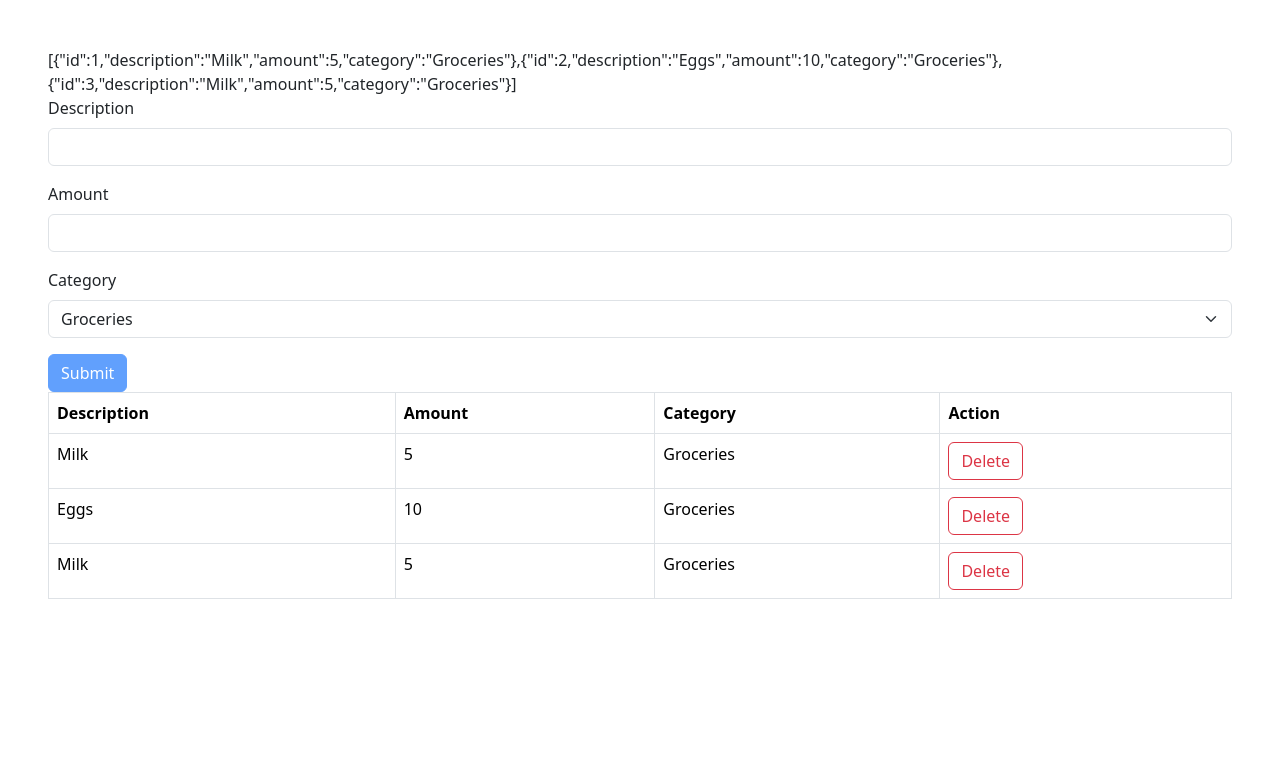
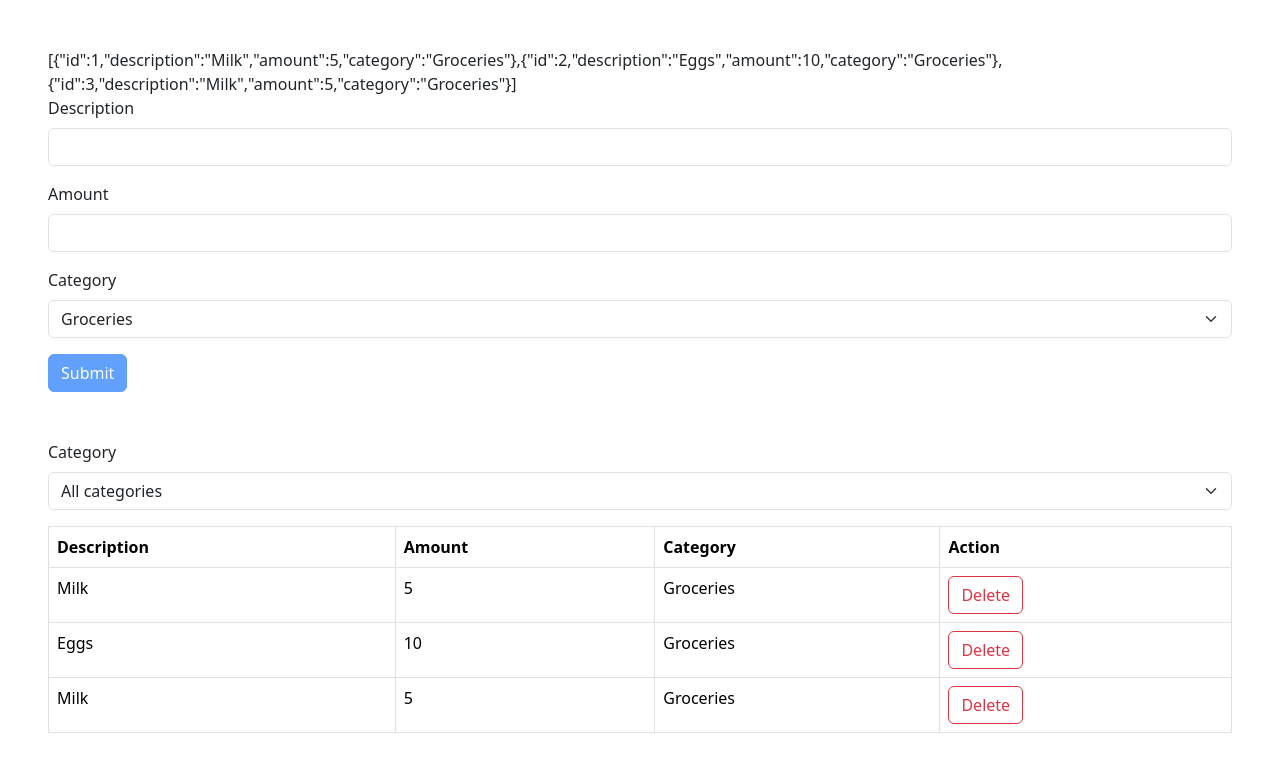
Before and after one commit to Kiru100/react-ts-expense-tracker, a React (Vite) app: page / in a window 1280 px wide. Shown: the top 772 px of the page. Built offline with nearby package versions, Linux system fonts and the light colour scheme.

Commit message:
Update FormData.tsx

```diff
--- a/src/components/FormData.tsx
+++ b/src/components/FormData.tsx
@@ -1,3 +1,4 @@
+import { Form } from "react-bootstrap";
 import Table from "react-bootstrap/Table";
 interface Props{
     form_data: FormDataItem[]
@@ -12,6 +13,21 @@ interface FormDataItem {
 export default function FormData({form_data}: Props){
 
     return (
+        <>
+            <Form className="mt-5">
+				<Form.Group
+						className="mb-3"
+						controlId="expense_amount"
+					>
+						<Form.Label>Category</Form.Label>
+						<Form.Select aria-label="Default select example">
+							<option value="all">All categories</option>
+							<option value="groceries">Groceries</option>
+							<option value="utilities">Utilities</option>
+							<option value="entertainment">Entertainment</option>
+						</Form.Select>
+					</Form.Group>
+			</Form>
             <Table  bordered hover>
                 <thead>
                     <tr>
@@ -35,5 +51,6 @@ export default function FormData({form_data}: Props){
                     }
                 </tbody>
             </Table>
+        </>
     )
 }
```
